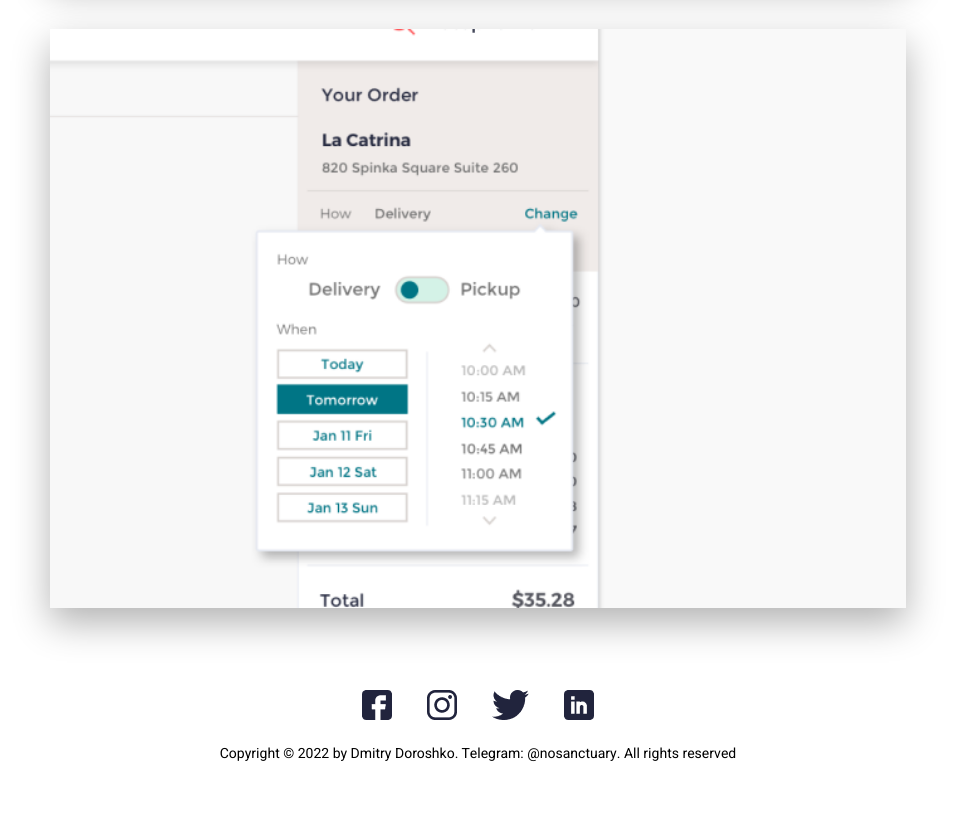
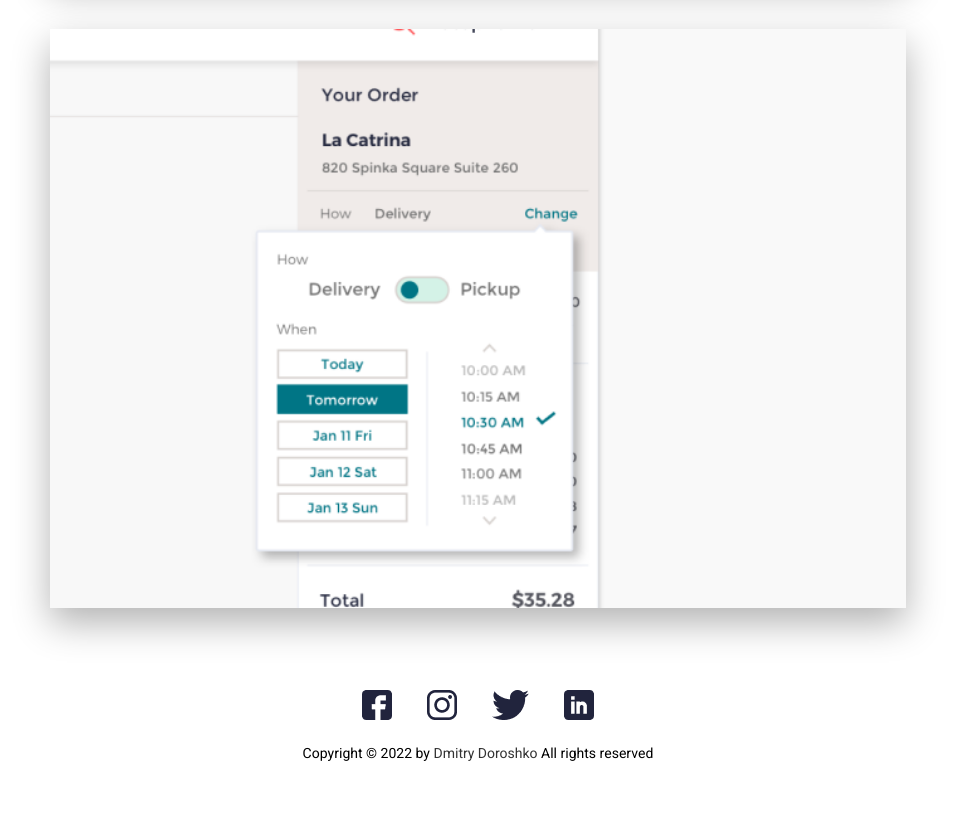
Before and after one commit to DmitryDoroshko/dmitry-landing-page, a website: page index.html in a window 1280 px wide. Shown: the part 5128-5948 px from the top of the page, without its empty margins (162-1117 px from the left). Drawn offline with Linux system fonts and the light colour scheme.

Commit message:
Footer link done

```diff
--- a/index.html
+++ b/index.html
@@ -416,8 +416,13 @@
                         </a>
                     </div>
                     <div class="footer__copyright">
-                        Copyright © 2022 by Dmitry Doroshko. Telegram:
-                        @nosanctuary. All rights reserved
+                        Copyright © 2022 by
+                        <a
+                            href="t.me/nosanctuary"
+                            class="footer__link footer__link--dimitri"
+                            >Dmitry Doroshko</a
+                        >
+                        All rights reserved
                     </div>
                 </div>
             </div>
--- a/sass/_layout.scss
+++ b/sass/_layout.scss
@@ -418,6 +418,18 @@
             display: inline-block;
             text-decoration: none;
         }
+
+        &--dimitri {
+            transition: all 0.2s;
+            color: $color-light-grey;
+            &:hover {
+                transform: translateY(-3px) scale(1.1) skew(-10deg, 5deg);
+                box-shadow: $shadow-main;
+                background-color: $color-primary;
+                color: $color-white;
+            }
+            color: rgba($color-black, 0.8);
+        }
     }
 
     &__icon:not(:last-child) {
```
Also changed, not shown: css/style.comp.css, css/style.css, css/style.prefix.css.
